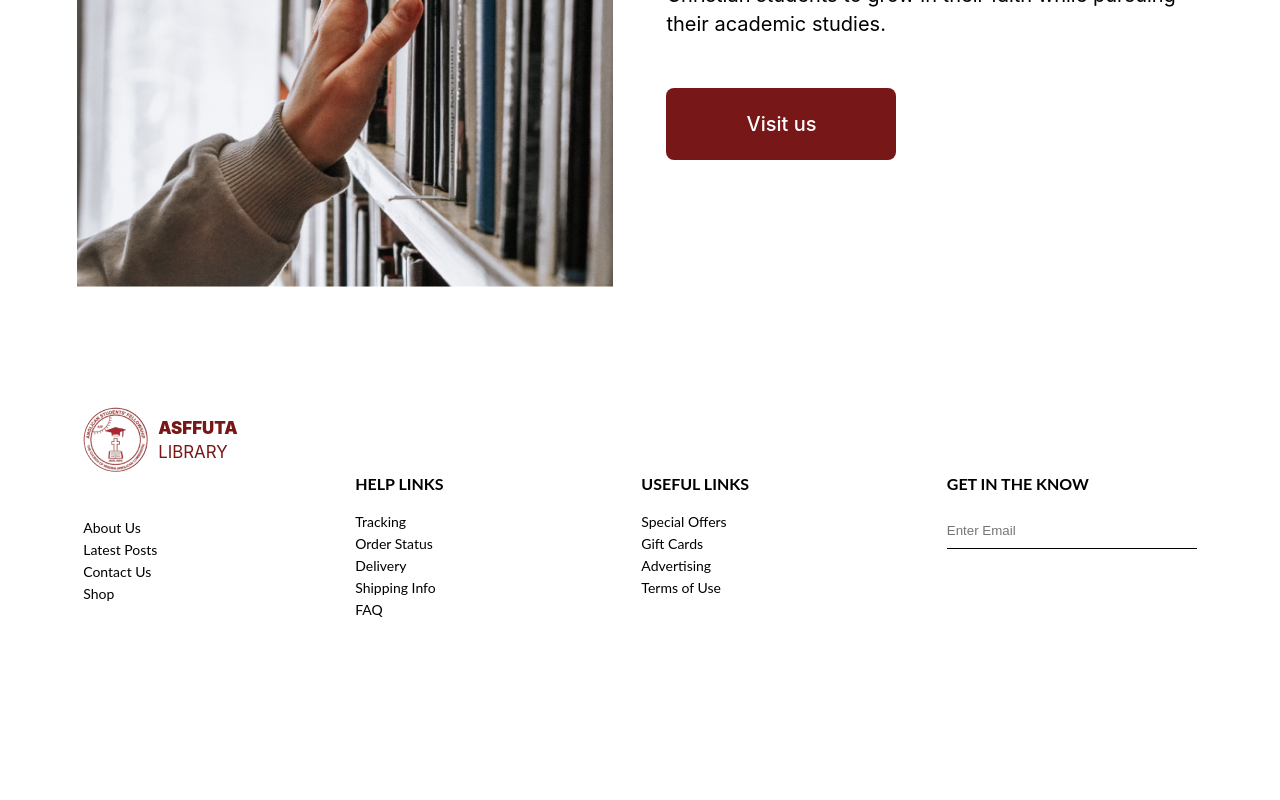
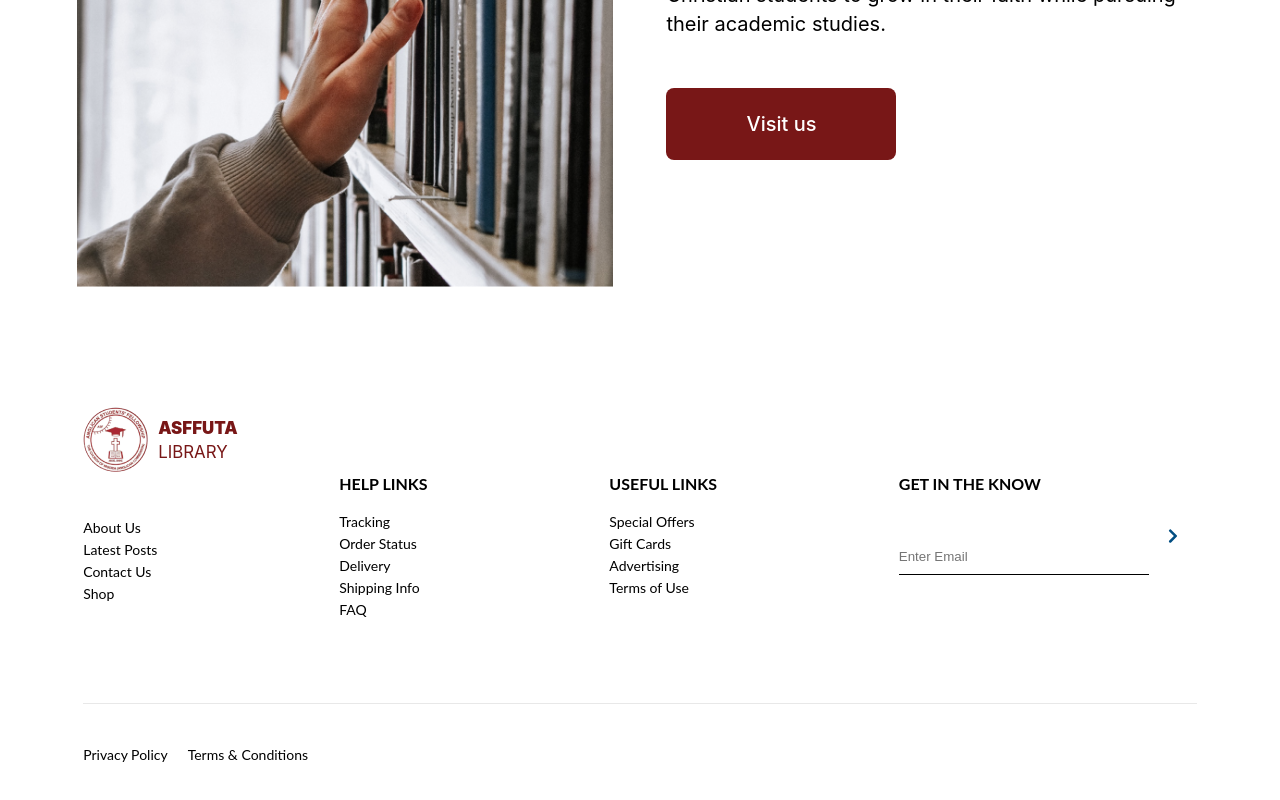
Before and after one commit to asffutalibrary/asffutalibrary, a React (Create React App) app: page / in a window 1280 px wide. Shown: the part 4932-5732 px from the top of the page. Before the commit the page ends 5570 px from the top, so only its background shows below. Built offline with nearby package versions, Linux system fonts and the light colour scheme.

Commit message:
added the send button and the bottom footer

```diff
--- a/src/components/footer/footer.css
+++ b/src/components/footer/footer.css
@@ -82,6 +82,34 @@
     width: 250px;
 }
 
+.footer-navlinks form button {
+    border: none;
+    padding: 0;
+    margin-bottom: -10px;
+    background-color: #fff;
+    cursor: pointer;
+    width: 48px;
+    height: 48px;
+}
+
+.bottom-footer {
+    border-top: 1px #E8E8E8 solid;
+    margin-top: 80px;
+    padding: 40px 0 24px 0;
+}
+
+.bottom-footer a {
+    margin-right: 20px;
+    font-size: 14px;
+    text-decoration: none;
+    color: #000;
+}
+
+.bottom-footer a:hover {
+    color: #781717;
+    text-decoration: underline;
+}
+
 
 
 @media only screen and (max-width: 767px) {
--- a/src/components/footer/footer.jsx
+++ b/src/components/footer/footer.jsx
@@ -2,6 +2,7 @@ import React from "react";
 import "./footer.css";
 import Logo from "../../assets/asf-logo.png";
 import { NavLink } from "react-router-dom";
+import arrow from "../../assets/arrow.svg"
 
 const Footer = () => {
   return (
@@ -41,10 +42,15 @@ const Footer = () => {
             <form action="#" method="post">
               <div>
                 <input type="email" placeholder="Enter Email" />
+                <button type="submit"><img src={arrow} alt="subscribe" width="48" height="48" /></button>
               </div>
             </form>
           </div>
         </div>
+        <div className="bottom-footer">
+            <NavLink>Privacy Policy</NavLink>
+            <NavLink>Terms & Conditions</NavLink>
+          </div>
       </div>
     </div>
   );
```
Also changed, not shown: src/assets/arrow.svg (added).
